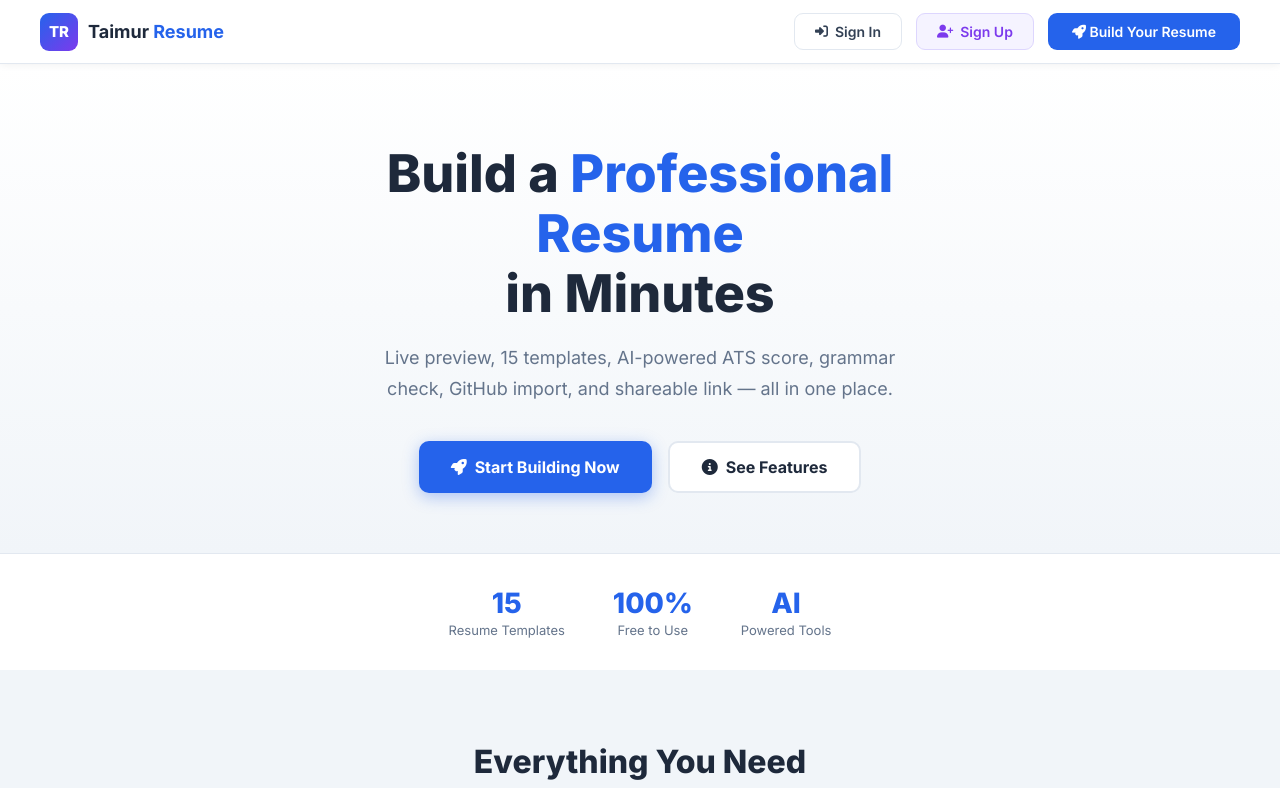
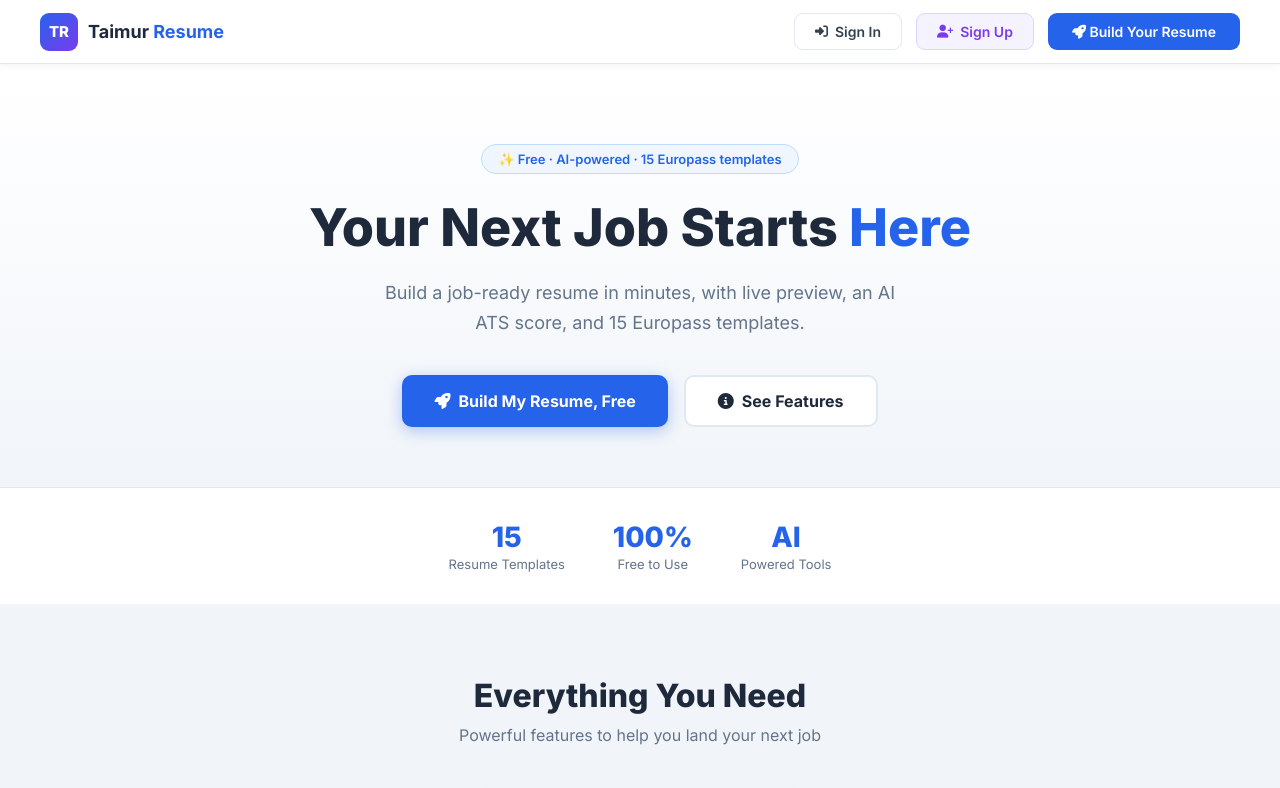
Before and after one commit to Taimur-Soft/taimur-resume, a plain HTML site: page index.html in a window 1280 px wide. Shown: the top 788 px of the page. Drawn offline with Linux system fonts and the light colour scheme.

Commit message:
Refresh homepage hero: new headline, badge, and free CTA

```diff
--- a/index.html
+++ b/index.html
@@ -165,10 +165,11 @@
 
   <!-- Hero -->
   <section class="hero">
-    <h1>Build a <span>Professional Resume</span><br>in Minutes</h1>
-    <p>Live preview, 15 templates, AI-powered ATS score, grammar check, GitHub import, and shareable link — all in one place.</p>
+    <div class="hero-badge">✨ Free · AI-powered · 15 Europass templates</div>
+    <h1>Your Next Job Starts <span>Here</span></h1>
+    <p>Build a job-ready resume in minutes, with live preview, an AI ATS score, and 15 Europass templates.</p>
     <div class="hero-buttons">
-      <a href="resume.html" class="btn-hero btn-hero-primary"><i class="fas fa-rocket"></i> Start Building Now</a>
+      <a href="resume.html" class="btn-hero btn-hero-primary"><i class="fas fa-rocket"></i> Build My Resume, Free</a>
       <a href="#features" class="btn-hero btn-hero-outline"><i class="fas fa-info-circle"></i> See Features</a>
     </div>
   </section>
```
